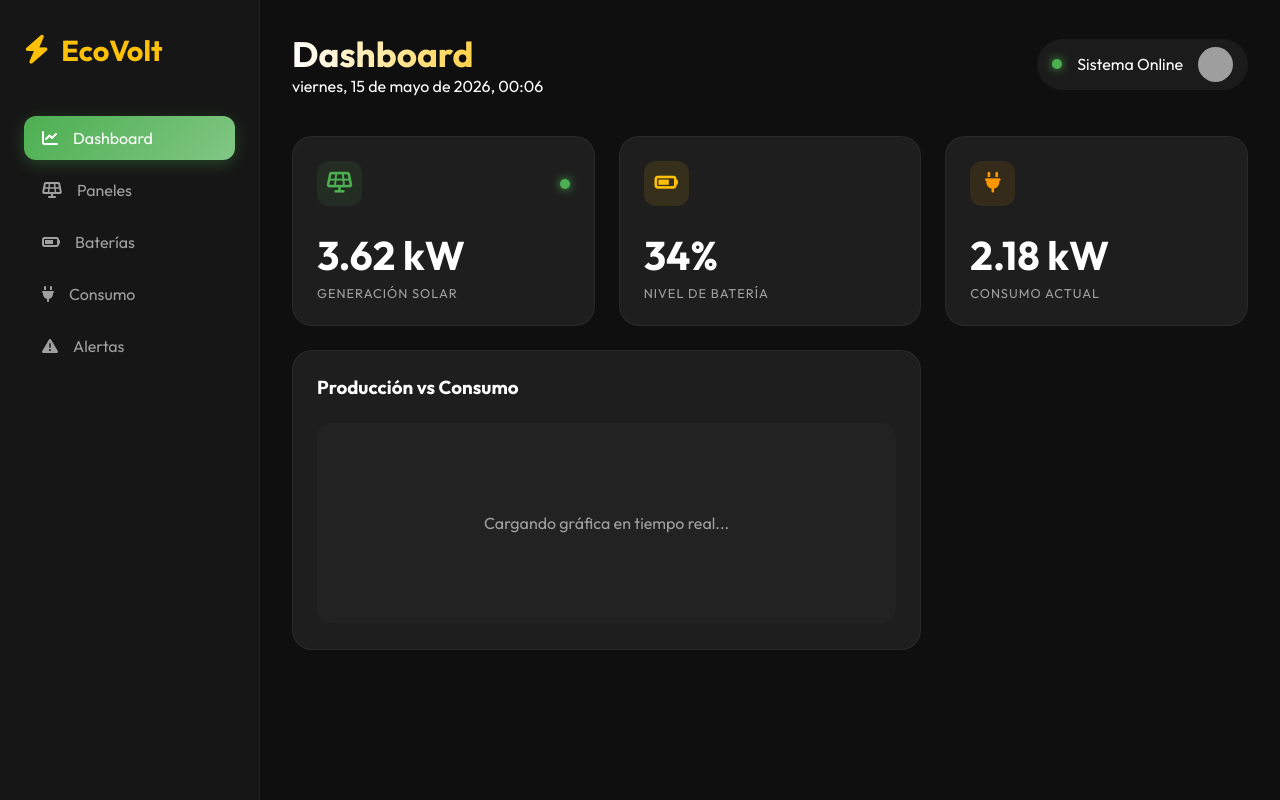
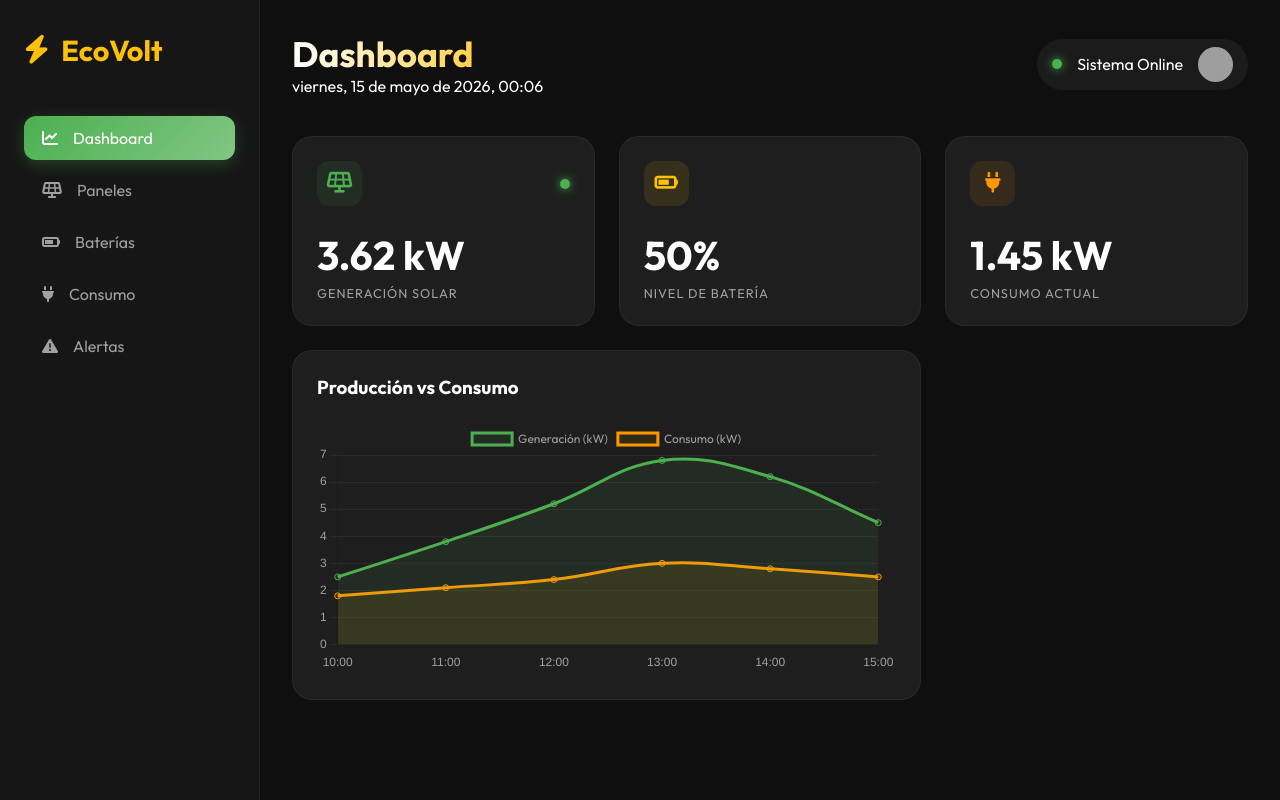
Before and after one commit to diarpicu2022-commits/EcoVolt, a FastAPI app: page / in a window 1280 px wide. Run offline with FastAPI, Linux system fonts and the light colour scheme; grey boxes are pictures that could not be loaded.

Commit message:
feat: integrar lógica de dominio real y gráficas dinámicas con Chart.js

```diff
--- a/backend/main.py
+++ b/backend/main.py
@@ -3,6 +3,24 @@ from fastapi.staticfiles import StaticFiles
 from fastapi.templating import Jinja2Templates
 from fastapi.middleware.cors import CORSMiddleware
 from pathlib import Path
+import random
+import sys
+
+# Asegurar que el directorio actual esté en el path para las importaciones
+BASE_DIR = Path(__file__).resolve().parent.parent
+sys.path.append(str(BASE_DIR / "backend"))
+
+# Importar clases reales de dominio
+try:
+    from domain.entities.monocrystalline_panel import MonocrystallinePanel
+    from domain.entities.lithium_battery import LithiumBattery
+    from data_structures.arrays.solar_panel_dynamic_array import SolarPanelDynamicArray
+except ImportError as e:
+    print(f"Error al importar clases de dominio: {e}")
+    # Fallback si las importaciones fallan
+    MonocrystallinePanel = None
+    LithiumBattery = None
+    SolarPanelDynamicArray = None
 
 app = FastAPI(title="EcoVolt - Sistema de Energía Solar")
 
@@ -15,11 +33,7 @@ app.add_middleware(
     allow_headers=["*"],
 )
 
-# Obtener la ruta del directorio base (EcoVolt/)
-BASE_DIR = Path(__file__).resolve().parent.parent
-
 # Configurar archivos estáticos y templates
-# Asegurarse de que las carpetas existan
 static_dir = BASE_DIR / "frontend" / "static"
 templates_dir = BASE_DIR / "frontend" / "templates"
 static_dir.mkdir(parents=True, exist_ok=True)
@@ -27,6 +41,20 @@ templates_dir.mkdir(parents=True, exist_ok=True)
 
 app.mount("/static", StaticFiles(directory=str(static_dir)), name="static")
 templates = Jinja2Templates(directory=str(templates_dir))
+
+# Inicializar estado del sistema con clases reales
+system_panels = SolarPanelDynamicArray() if SolarPanelDynamicArray else None
+if system_panels:
+    system_panels.append("MONO-001")
+    system_panels.append("MONO-002")
+
+main_battery = LithiumBattery(
+    component_id="BATT-CORE",
+    installation_location="Cuarto de Control",
+    installation_date="2026-01-10",
+    battery_id="LI-CORE-01",
+    capacity_kwh=15.5
+) if LithiumBattery else None
 
 @app.get("/")
 async def dashboard(request: Request):
@@ -48,15 +76,24 @@ async def consumption(request: Request):
 async def alerts(request: Request):
     return templates.TemplateResponse("alertas.html", {"request": request, "title": "Alertas del Sistema - EcoVolt"})
 
-# API Mock Endpoints para el polling del frontend
+# API Metrics con integración de lógica real
 @app.get("/api/v1/metrics")
 async def get_metrics():
-    import random
+    # Usar datos reales de la batería si existe
+    bat_lvl = main_battery._current_charge_percentage if main_battery else random.randint(15, 95)
+
     return {
         "solar_gen": round(random.uniform(2.0, 7.0), 2),
-        "battery_lvl": random.randint(15, 95),
+        "battery_lvl": bat_lvl,
         "energy_cons": round(random.uniform(1.0, 4.0), 2),
-        "status": "online"
+        "status": "online",
+        "panel_count": system_panels.size() if system_panels else 0,
+        # Historial para la gráfica
+        "chart_data": {
+            "labels": ["10:00", "11:00", "12:00", "13:00", "14:00", "15:00"],
+            "generation": [2.5, 3.8, 5.2, 6.8, 6.2, 4.5],
+            "consumption": [1.8, 2.1, 2.4, 3.0, 2.8, 2.5]
+        }
     }
 
 if __name__ == "__main__":
--- a/frontend/static/js/app.js
+++ b/frontend/static/js/app.js
@@ -31,9 +31,64 @@ class EcoVoltApp {
         if (solar) solar.innerText = `${data.solar_gen} kW`;
         if (battery) {
             battery.innerText = `${data.battery_lvl}%`;
-            document.getElementById('battery-fill')?.style.setProperty('width', `${data.battery_lvl}%`);
+            const fill = document.getElementById('battery-fill');
+            if (fill) fill.style.width = `${data.battery_lvl}%`;
         }
         if (cons) cons.innerText = `${data.energy_cons} kW`;
+
+        // Actualizar gráfica si existe
+        if (data.chart_data && document.getElementById('energyChart')) {
+            this.updateChart(data.chart_data);
+        }
+    }
+
+    updateChart(chartData) {
+        if (!this.chart) {
+            const ctx = document.getElementById('energyChart').getContext('2d');
+            this.chart = new Chart(ctx, {
+                type: 'line',
+                data: {
+                    labels: chartData.labels,
+                    datasets: [
+                        {
+                            label: 'Generación (kW)',
+                            data: chartData.generation,
+                            borderColor: '#4CAF50',
+                            backgroundColor: 'rgba(76, 175, 80, 0.1)',
+                            fill: true,
+                            tension: 0.4
+                        },
+                        {
+                            label: 'Consumo (kW)',
+                            data: chartData.consumption,
+                            borderColor: '#FF9800',
+                            backgroundColor: 'rgba(255, 152, 0, 0.1)',
+                            fill: true,
+                            tension: 0.4
+                        }
+                    ]
+                },
+                options: {
+                    responsive: true,
+                    maintainAspectRatio: false,
+                    plugins: {
+                        legend: {
+                            display: true,
+                            labels: { color: '#A0A0A0', font: { family: 'Outfit' } }
+                        }
+                    },
+                    scales: {
+                        y: { beginAtZero: true, grid: { color: 'rgba(255,255,255,0.05)' }, ticks: { color: '#A0A0A0' } },
+                        x: { grid: { display: false }, ticks: { color: '#A0A0A0' } }
+                    }
+                }
+            });
+        } else {
+            this.chart.data.labels = chartData.labels;
+            this.chart.data.datasets[0].data = chartData.generation;
+            this.chart.data.datasets[1].data = chartData.consumption;
+            this.chart.update();
+        }
     }
 }
 
--- a/frontend/templates/base.html
+++ b/frontend/templates/base.html
@@ -7,6 +7,7 @@
     <link rel="stylesheet" href="{{ url_for('static', path='/css/style.css') }}">
     <link href="https://fonts.googleapis.com/css2?family=Outfit:wght@300;400;600;700&display=swap" rel="stylesheet">
     <link rel="stylesheet" href="https://cdnjs.cloudflare.com/ajax/libs/font-awesome/6.4.0/css/all.min.css">
+    <script src="https://cdn.jsdelivr.net/npm/chart.js"></script>
 </head>
 <body>
     <div class="sidebar">
--- a/frontend/templates/dashboard.html
+++ b/frontend/templates/dashboard.html
@@ -26,10 +26,10 @@
     <div class="card-label">Consumo Actual</div>
 </div>
 
-<div class="card" style="grid-column: span 2; min-height: 300px;">
+<div class="card" style="grid-column: span 2; min-height: 350px;">
     <div class="card-header"><h3>Producción vs Consumo</h3></div>
-    <div style="height: 200px; display: flex; align-items: center; justify-content: center; background: rgba(255,255,255,0.02); border-radius: 15px;">
-        <p style="color: var(--text-muted)">Cargando gráfica en tiempo real...</p>
+    <div style="height: 250px;">
+        <canvas id="energyChart"></canvas>
     </div>
 </div>
 {% endblock %}
```
